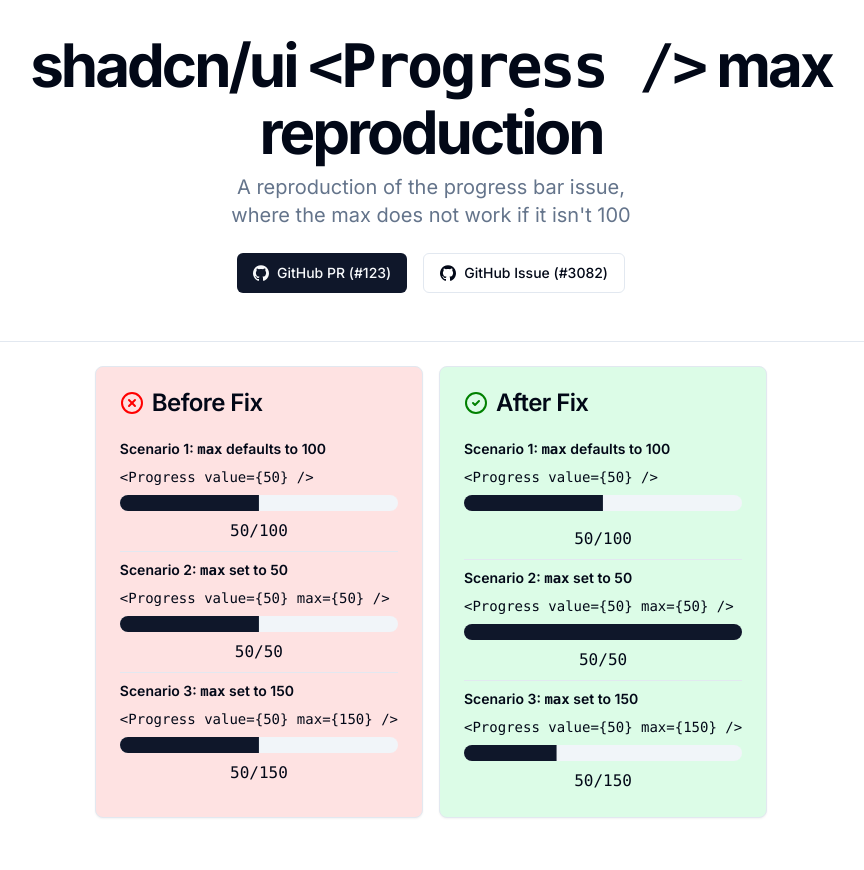
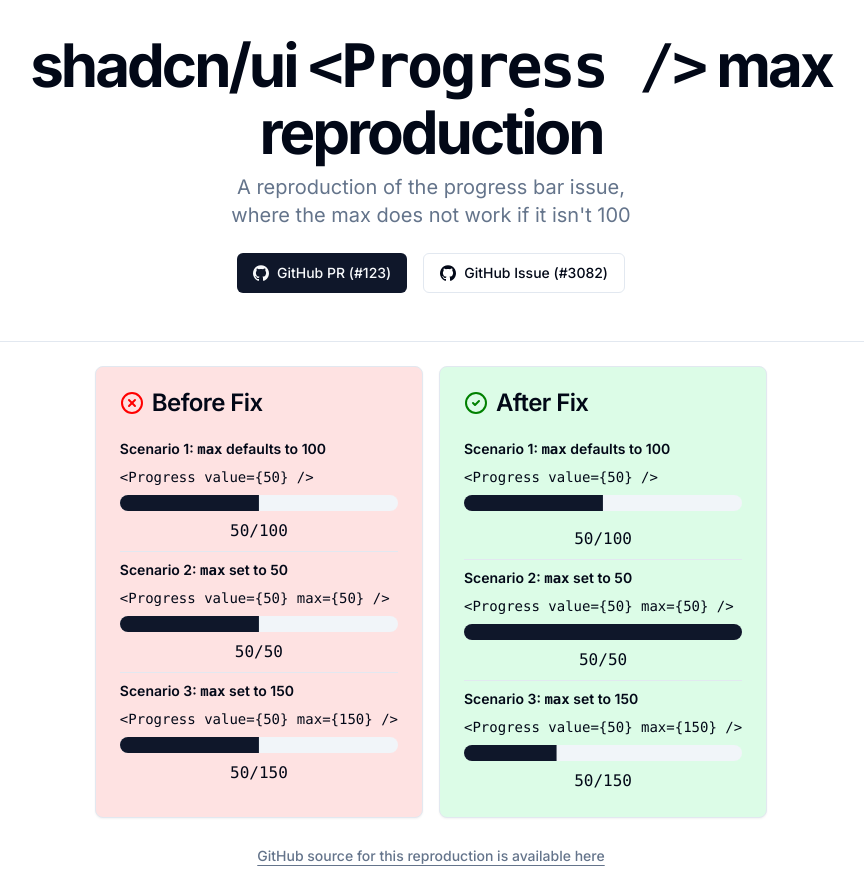
Before and after one commit to troypoulter/shadcn-progress-max-repro, a Next.js app: page / in a window 1280 px wide. Shown: the whole page, without its empty margins (209-1073 px from the left). Before the commit the page ends 842 px from the top, so only its background shows below. Built offline with nearby package versions, Linux system fonts and the light colour scheme.

Commit message:
link to repro github

```diff
--- a/src/app/page.tsx
+++ b/src/app/page.tsx
@@ -45,6 +45,16 @@
       </PageHeader>
       <Separator />
       <Reproduction />
+      <p className="flex justify-center text-center text-sm leading-loose text-muted-foreground md:text-left">
+        <a
+          href="https://github.com/troypoulter/shadcn-progress-max-repro"
+          target="_blank"
+          rel="noreferrer"
+          className="font-medium underline underline-offset-4"
+        >
+          GitHub source for this reproduction is available here
+        </a>
+      </p>
     </main>
   );
 }
```
